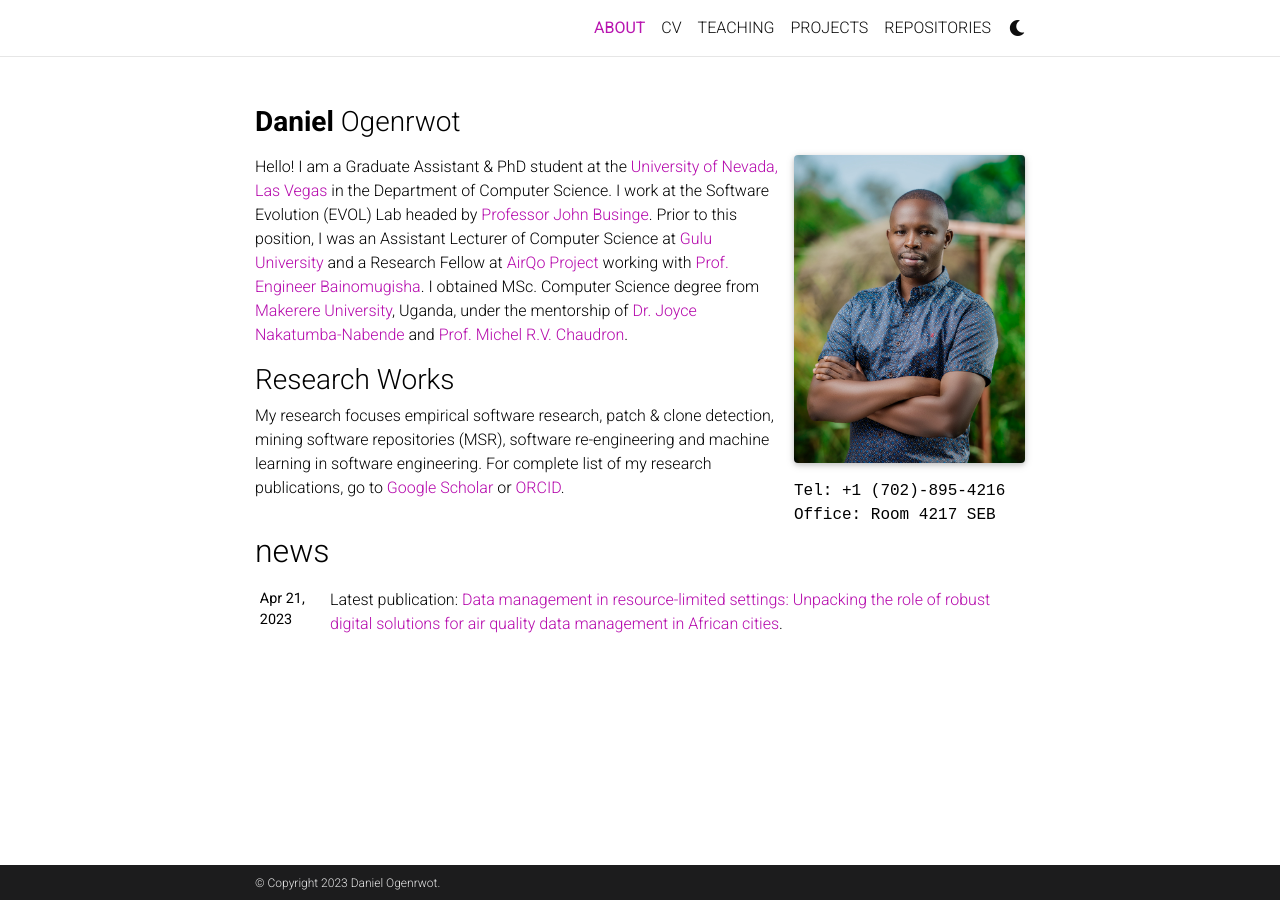
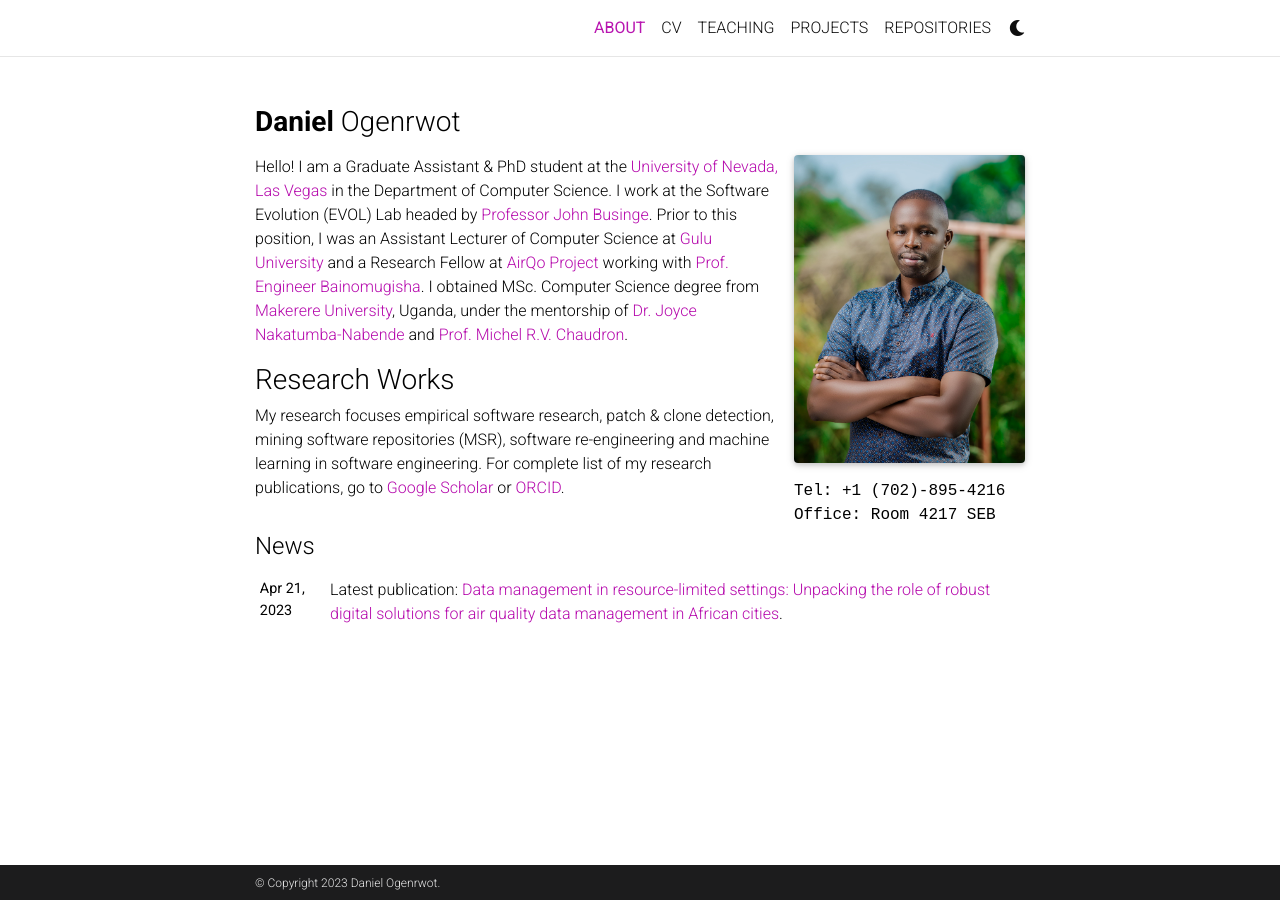
Before and after one commit to danielogen/danielogen.github.io, a Jekyll site: the page built from _pages/about.md, in a window 1280 px wide. Built offline with Jekyll 4.4.1, drawn with Linux system fonts in a browser that asks for light colours; full-size pictures stand in for the smaller copies a plugin makes; comment, search, counter and statistics services are not loaded; a style sheet for code colours, icons or effects is not loaded.

Commit message:
ft: update titles

```diff
--- a/_layouts/about.html
+++ b/_layouts/about.html
@@ -42,13 +42,13 @@
 
           <!-- News -->
           {% if page.news -%}
-            <h2><a href="{{ '/news/' | relative_url }}" style="color: inherit;">news</a></h2>
+            <h4><a href="{{ '/news/' | relative_url }}" style="color: inherit;">News</a></h4>
             {%- include news.html %}
           {%- endif %}
 
           <!-- Selected papers -->
           {% if page.selected_papers -%}
-            <h2><a href="{{ '/publications/' | relative_url }}" style="color: inherit;">selected publications</a></h2>
+            <h4><a href="{{ '/publications/' | relative_url }}" style="color: inherit;">Selected Publications</a></h4>
             {%- include selected_papers.html %}
           {%- endif %}
 
```
